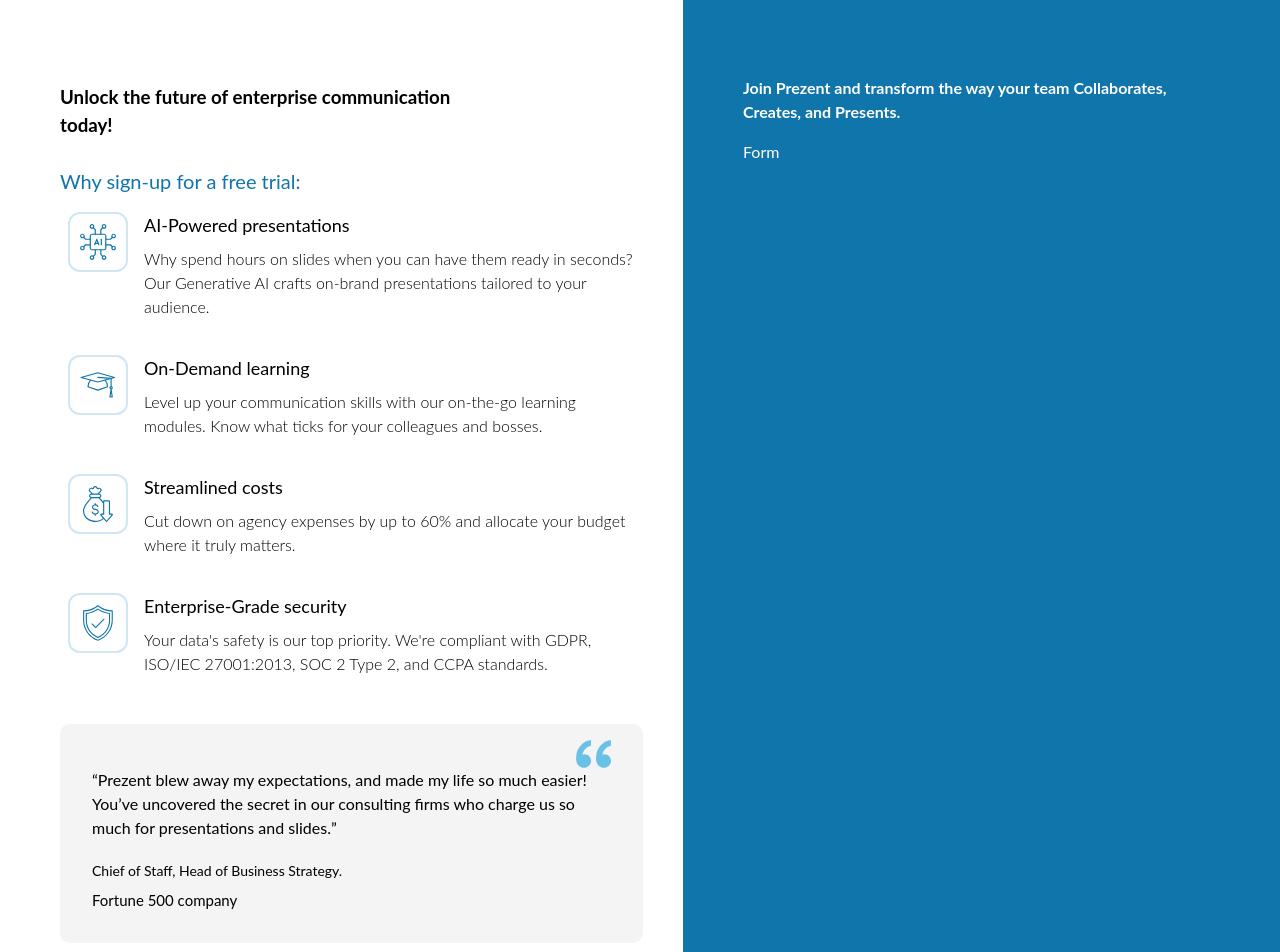
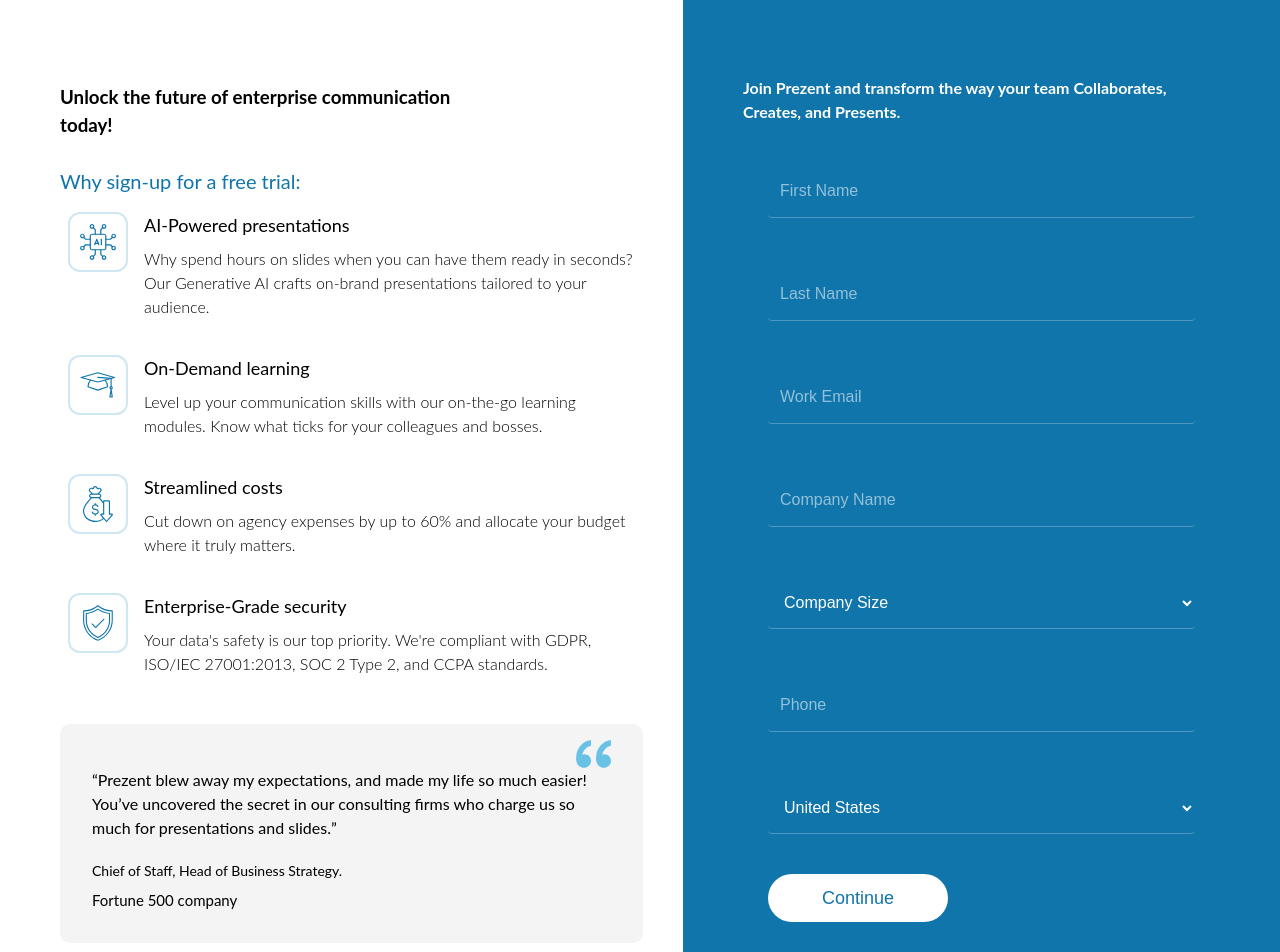
Before and after one commit to rachana-prakash/vue-form, a Vue app: page / in a window 1280 px wide. Shown: the top 952 px of the page. Built offline with nearby package versions, Linux system fonts and the light colour scheme.

Commit message:
adding registration form

```diff
--- a/src/components/RegistrationForm.vue
+++ b/src/components/RegistrationForm.vue
@@ -1,11 +1,145 @@
 <template>
-  <div>Form</div>
+  <div>
+    <form @submit.prevent="submitForm">
+      <div class="form-control">
+        <input
+          type="text"
+          id="firstName"
+          placeholder="First Name"
+          v-model.trim.lazy="formValues.firstName"
+        />
+      </div>
+      <div class="form-control">
+        <input
+          type="text"
+          id="lastName"
+          placeholder="Last Name"
+          v-model.trim.lazy="formValues.lastName"
+        />
+      </div>
+      <div class="form-control">
+        <input
+          type="text"
+          id="email"
+          placeholder="Work Email"
+          v-model.trim.lazy="formValues.workEmail"
+        />
+      </div>
+      <div class="form-control">
+        <input
+          type="text"
+          id="email"
+          placeholder="Company Name"
+          v-model.trim.lazy="formValues.companyName"
+        />
+      </div>
+      <div class="form-control">
+        <select id="companySize" v-model="formValues.companySize">
+          <option value="" disabled selected class="title">Company Size</option>
+          <option value="small">less than 100</option>
+          <option value="medium">between 100 - 1000</option>
+          <option value="large">more than 1000</option>
+        </select>
+      </div>
+      <div class="form-control">
+        <input
+          type="text"
+          id="phone"
+          placeholder="Phone"
+          v-model.trim.lazy="formValues.phone"
+        />
+      </div>
+
+      <div class="form-control">
+        <select id="country" v-model="formValues.country">
+          <option value="" selected>United States</option>
+          <option value="india">India</option>
+          <option value="singapore">Singapore</option>
+        </select>
+      </div>
+
+      <button class="submit-btn">Continue</button>
+    </form>
+  </div>
 </template>
 
 <script>
 export default {
   name: "RegistrationForm",
+  data() {
+    return {
+      formValues: {
+        firstName: "",
+        lastName: "",
+        workEmail: "",
+        companyName: "",
+        companySize: "",
+        phone: "",
+        country: "",
+      },
+    };
+  },
+  methods: {
+    submitForm() {
+      console.log(this.formValues);
+    },
+  },
 };
 </script>
 
-<style scoped></style>
+<style scoped>
+input[type="text"],
+select {
+  display: block;
+  width: 100%;
+  height: 52px;
+  padding: 0 12px;
+  font-size: 14px;
+  line-height: 1.4;
+  color: white;
+  background-color: var(--blue1);
+  background-image: none;
+  border: none;
+  border-bottom: 1px solid rgba(255, 255, 255, 0.25);
+  border-radius: 4px;
+}
+input::placeholder {
+  color: rgba(255, 255, 255, 0.55);
+}
+
+.form-control {
+  margin-bottom: 10px;
+  display: flex;
+  padding: 5px 15px;
+}
+form {
+  background-color: var(--blue1);
+  padding: 10px;
+  border-radius: 15px;
+}
+.submit-btn {
+  height: 48px;
+  background: white;
+  color: var(--blue1);
+  border: none;
+  width: 150px;
+  font-size: 16px;
+  border-radius: 35px;
+  margin: 5px 15px;
+}
+@media screen and (min-width: 768px) {
+  input[type="text"],
+  select {
+    font-size: 16px;
+  }
+  .form-control {
+    margin-bottom: 20px;
+    padding: 15px;
+  }
+  .submit-btn {
+    height: 48px;
+    width: 180px;
+    font-size: 18px;
+  }
+}
+</style>
```
